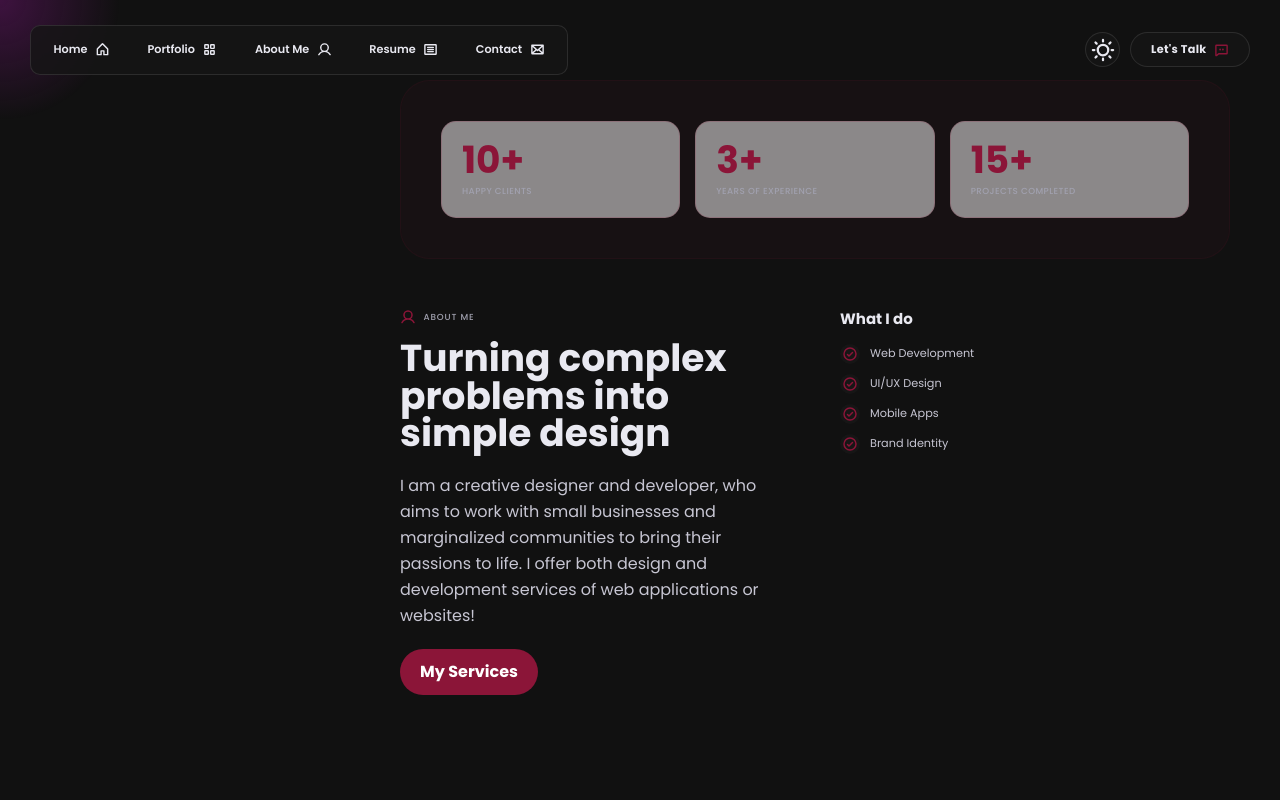
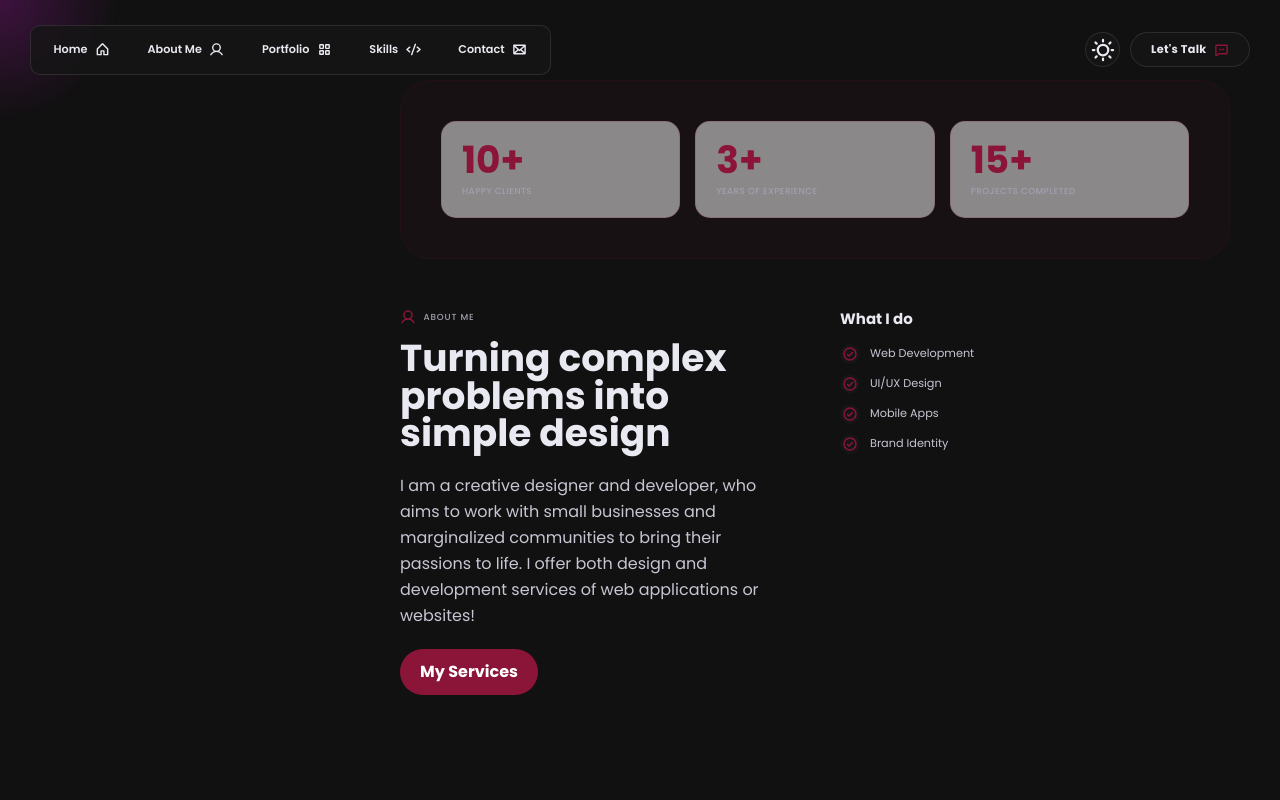
Before and after one commit to king-kakatsi/my-super-portfolio, a React (Vite) app: page / in a window 1280 px wide. Shown: the top 800 px of the page. Built offline with nearby package versions, Linux system fonts and the light colour scheme; no server answers; the database is empty.

Commit message:
Update Header navigation: reorder sections and replace Resume with Skills

```diff
--- a/src/components/layout/Header.jsx
+++ b/src/components/layout/Header.jsx
@@ -1,4 +1,4 @@
-import { House, SquaresFour, User, Article, Envelope, ChatDots, Sun, Moon, Translate } from '@phosphor-icons/react';
+import { House, SquaresFour, User, Article, Envelope, ChatDots, Sun, Moon, Translate, Code } from '@phosphor-icons/react';
 import { useState, useEffect } from 'react';
 import { useLanguage } from '../../context/LanguageContext';
 
@@ -39,9 +39,9 @@ const Header = () => {
 
   const navItems = [
     { name: t('nav.home'), href: '#home', icon: House },
+    { name: t('nav.about'), href: '#about', icon: User },
     { name: t('nav.portfolio'), href: '#portfolio', icon: SquaresFour },
-    { name: t('nav.about'), href: '#about', icon: User },
-    { name: t('nav.resume'), href: '#resume', icon: Article },
+    { name: 'Skills', href: '#skills', icon: Code },
     { name: t('nav.contact'), href: '#contact', icon: Envelope },
   ];
 
```
